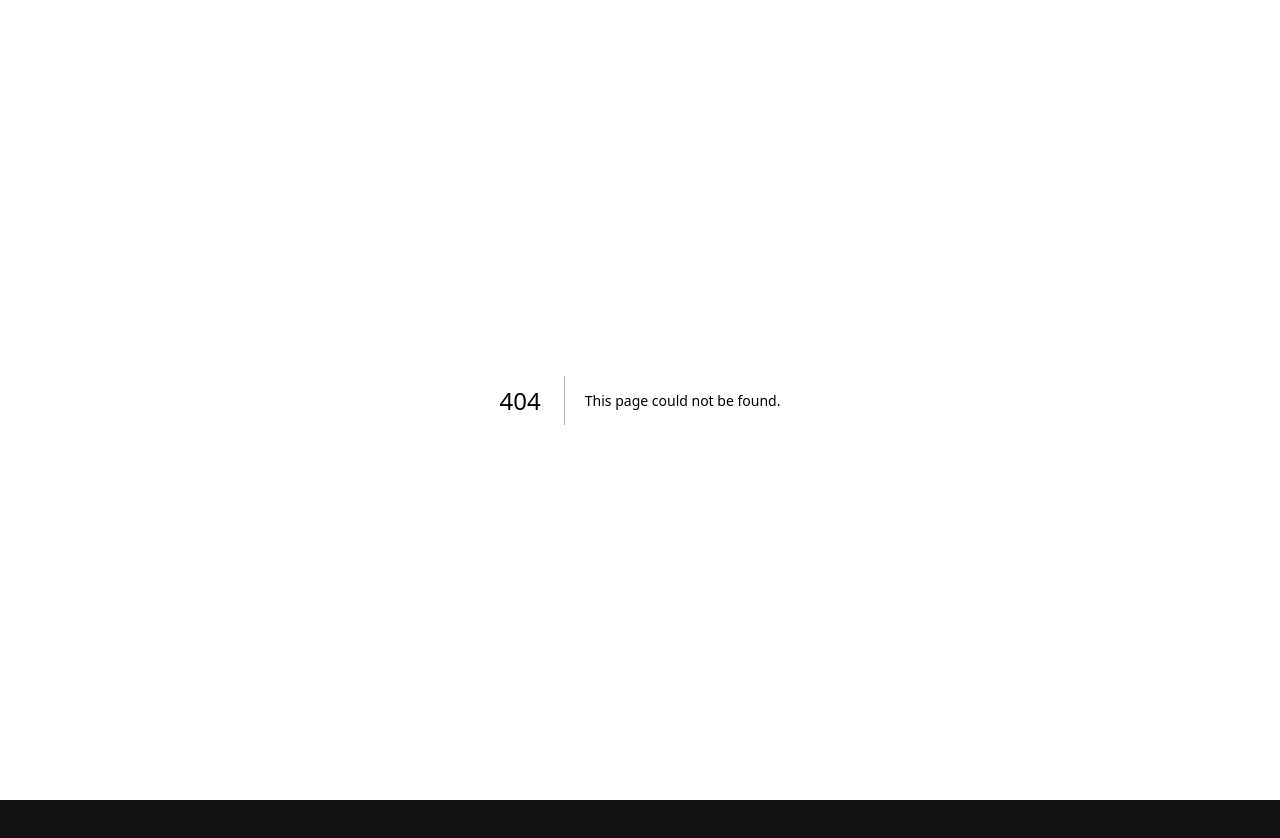
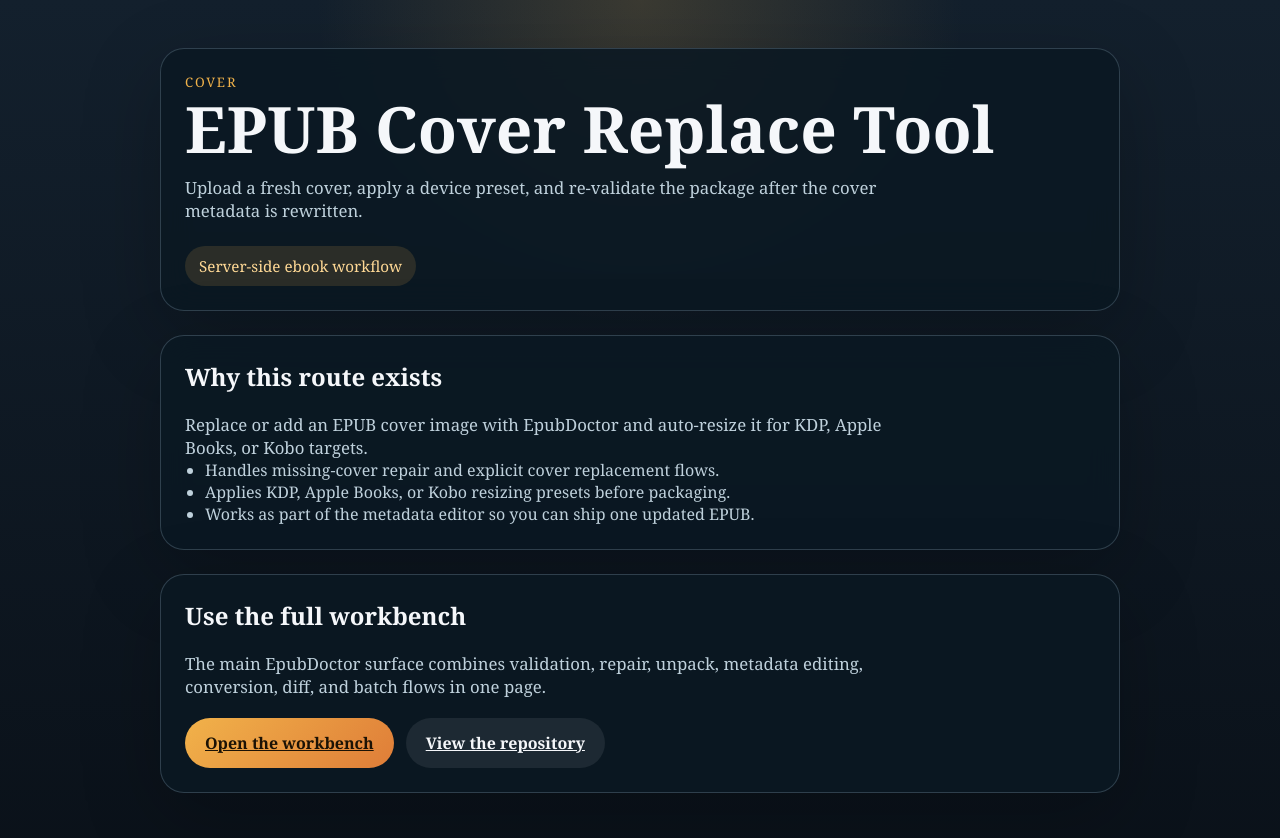
Before and after one commit to chayprabs/epub-validate-repair, a Next.js app in the folder apps/web/: page /epub-cover-replace in a window 1280 px wide. Before the commit this address had no page. Shown: the top 838 px of the page. Before the commit the page ends 800 px from the top, so only its background shows below. Built offline with nearby package versions, Linux system fonts and the light colour scheme.

Commit message:
feat(web): add the SEO landing routes

```diff
--- /dev/null
+++ b/apps/web/app/[slug]/page.tsx
@@ -0,0 +1,74 @@
+import Link from "next/link";
+import type { Metadata } from "next";
+import { notFound } from "next/navigation";
+import { seoPageMap, seoPages } from "../../lib/seo-pages";
+
+type PageProps = {
+  params: Promise<{ slug: string }>;
+};
+
+export function generateStaticParams() {
+  return seoPages.map((page) => ({ slug: page.slug }));
+}
+
+export async function generateMetadata({ params }: PageProps): Promise<Metadata> {
+  const { slug } = await params;
+  const page = seoPageMap.get(slug);
+  if (!page) {
+    return {};
+  }
+
+  return {
+    title: `${page.title} | EpubDoctor`,
+    description: page.description
+  };
+}
+
+export default async function SeoLandingPage({ params }: PageProps) {
+  const { slug } = await params;
+  const page = seoPageMap.get(slug);
+  if (!page) {
+    notFound();
+  }
+
+  return (
+    <main className="shell">
+      <header className="hero">
+        <div>
+          <p className="eyebrow">{page.eyebrow}</p>
+          <h1>{page.title}</h1>
+          <p className="lede">{page.summary}</p>
+        </div>
+        <div className="badge">Server-side ebook workflow</div>
+      </header>
+
+      <section className="panel seo-panel">
+        <h2>Why this route exists</h2>
+        <p className="lede">
+          {page.description}
+        </p>
+        <ul>
+          {page.bullets.map((bullet) => (
+            <li key={bullet}>{bullet}</li>
+          ))}
+        </ul>
+      </section>
+
+      <section className="panel seo-panel">
+        <h2>Use the full workbench</h2>
+        <p className="lede">
+          The main EpubDoctor surface combines validation, repair, unpack,
+          metadata editing, conversion, diff, and batch flows in one page.
+        </p>
+        <div className="cta-row">
+          <Link className="action" href="/">
+            Open the workbench
+          </Link>
+          <a className="action secondary" href="https://github.com/chayprabs/epub-validate-repair">
+            View the repository
+          </a>
+        </div>
+      </section>
+    </main>
+  );
+}
--- a/apps/web/app/globals.css
+++ b/apps/web/app/globals.css
@@ -86,6 +86,38 @@
 .panel ul {
   margin: 0;
   padding-left: 20px;
+  color: var(--muted);
+}
+
+.seo-panel {
+  margin-top: 24px;
+}
+
+.cta-row {
+  display: flex;
+  gap: 12px;
+  flex-wrap: wrap;
+  margin-top: 20px;
+}
+
+.link-grid {
+  display: grid;
+  grid-template-columns: repeat(2, minmax(0, 1fr));
+  gap: 14px;
+  margin-top: 18px;
+}
+
+.link-card {
+  display: grid;
+  gap: 8px;
+  border: 1px solid rgba(255, 255, 255, 0.08);
+  border-radius: 18px;
+  padding: 16px;
+  background: rgba(255, 255, 255, 0.03);
+  text-decoration: none;
+}
+
+.link-card span {
   color: var(--muted);
 }
 
@@ -534,6 +566,10 @@
     grid-template-columns: 1fr;
   }
 
+  .link-grid {
+    grid-template-columns: 1fr;
+  }
+
   .diff-grid {
     grid-template-columns: 1fr;
   }
--- /dev/null
+++ b/apps/web/lib/seo-pages.ts
@@ -0,0 +1,97 @@
+export type SeoPage = {
+  slug: string;
+  title: string;
+  description: string;
+  eyebrow: string;
+  summary: string;
+  bullets: string[];
+};
+
+export const seoPages: SeoPage[] = [
+  {
+    slug: "epub-validator-online",
+    title: "EPUB Validator Online",
+    description:
+      "Validate EPUB files online with EpubDoctor, inspect file-level issues, and download HTML or JSON validation reports.",
+    eyebrow: "Validation",
+    summary:
+      "Upload a broken EPUB, inspect file and line context, and export the validation report before you apply any repairs.",
+    bullets: [
+      "Runs EPUB validation with file, line, column, and fix suggestions.",
+      "Exports both HTML and JSON reports for author, ops, or QA workflows.",
+      "Works alongside the repair checklist so you can re-validate after each fix."
+    ]
+  },
+  {
+    slug: "epub-to-mobi",
+    title: "EPUB to MOBI Converter",
+    description:
+      "Convert EPUB to MOBI with EpubDoctor using Calibre-backed server-side processing and downloadable artifacts.",
+    eyebrow: "Convert",
+    summary:
+      "Turn EPUB files into MOBI with the same workbench used for validation, metadata edits, and repair before export.",
+    bullets: [
+      "Server-side conversion powered by Calibre-compatible tooling.",
+      "Adjust TOC depth, font embedding, CSS stripping, and page size options.",
+      "Keep conversion logs and download the converted artifact from the same job."
+    ]
+  },
+  {
+    slug: "mobi-to-epub",
+    title: "MOBI to EPUB Converter",
+    description:
+      "Convert MOBI to EPUB online with EpubDoctor and continue into validation, repair, diff, or metadata editing.",
+    eyebrow: "Convert",
+    summary:
+      "Start from a MOBI upload, convert to EPUB, and then move directly into validation or metadata cleanup in the same interface.",
+    bullets: [
+      "Accepts direct MOBI uploads for Calibre-backed conversion.",
+      "Feeds the converted EPUB into the rest of the repair workflow.",
+      "Useful for Kobo, archive, and self-publishing preparation flows."
+    ]
+  },
+  {
+    slug: "epub-metadata-editor",
+    title: "EPUB Metadata Editor",
+    description:
+      "Edit EPUB title, subtitle, contributors, identifiers, rights, subjects, series, and cover metadata with EpubDoctor.",
+    eyebrow: "Metadata",
+    summary:
+      "Update title pages, contributors, ISBN values, series data, and custom metadata without unpacking the EPUB by hand.",
+    bullets: [
+      "Supports title, subtitle, contributor roles, language, rights, and subjects.",
+      "Edits ISBN, UUID, DOI, publisher, description, and series information.",
+      "Lets you replace the cover with KDP, Apple Books, or Kobo presets."
+    ]
+  },
+  {
+    slug: "epub-cover-replace",
+    title: "EPUB Cover Replace Tool",
+    description:
+      "Replace or add an EPUB cover image with EpubDoctor and auto-resize it for KDP, Apple Books, or Kobo targets.",
+    eyebrow: "Cover",
+    summary:
+      "Upload a fresh cover, apply a device preset, and re-validate the package after the cover metadata is rewritten.",
+    bullets: [
+      "Handles missing-cover repair and explicit cover replacement flows.",
+      "Applies KDP, Apple Books, or Kobo resizing presets before packaging.",
+      "Works as part of the metadata editor so you can ship one updated EPUB."
+    ]
+  },
+  {
+    slug: "kdp-epub-check",
+    title: "KDP EPUB Check Workflow",
+    description:
+      "Run a KDP-focused EPUB validation and repair workflow with EpubDoctor before publishing to Kindle Direct Publishing.",
+    eyebrow: "Publishing",
+    summary:
+      "Check a KDP-bound EPUB for packaging issues, repair common failures, and export a cleaner file for upload review.",
+    bullets: [
+      "Targets common packaging issues that trigger KDP upload failures.",
+      "Pairs validation findings with one-click repair recipes.",
+      "Supports follow-up conversion, metadata cleanup, and structure preview."
+    ]
+  }
+];
+
+export const seoPageMap = new Map(seoPages.map((page) => [page.slug, page]));
```
Also changed, not shown: apps/web/app/page.tsx (+17 -0 lines), apps/web/app/robots.ts (added, +12 -0 lines), apps/web/app/sitemap.ts (added, +18 -0 lines).
